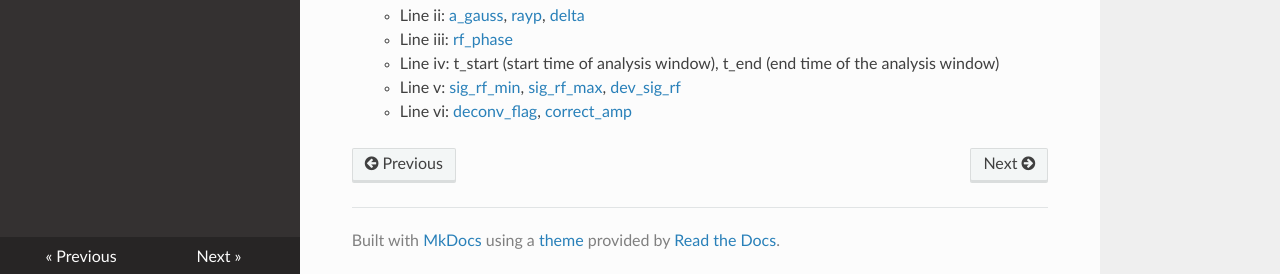
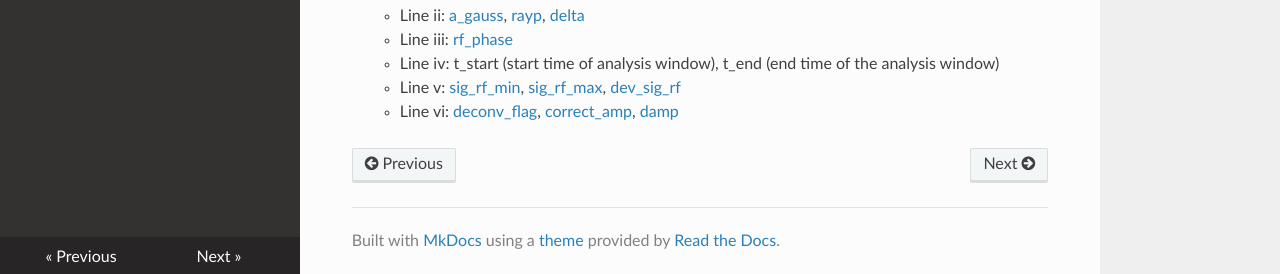
Before and after one commit to akuhara/SEIS_FILO, an MkDocs documentation site: the page built from docs/data_summary_file.md, in a window 1280 px wide and 1194 px high. Shown: the part 917-1191 px from the top of the window. Built offline with MkDocs 1.6.1, drawn with Linux system fonts in a browser that asks for light colours; nearby versions of some CDN libraries.

Commit message:
update in DOCS

```diff
--- a/docs/data_summary_file.md
+++ b/docs/data_summary_file.md
@@ -49,4 +49,4 @@ __Format__
 
     * Line v: [sig_rf_min](parameter_list.md#sig_rf_min), [sig_rf_max](parameter_list.md#sig_rf_max), [dev_sig_rf](parameter_list.md#dev_sig_rf)
 
-    * Line vi: [deconv_flag](parameter_list.md#deconv_flag), [correct_amp](parameter_list.md#correct_amp)
+    * Line vi: [deconv_flag](parameter_list.md#deconv_flag), [correct_amp](parameter_list.md#correct_amp), [damp](parameter_list.md#damp)
```
